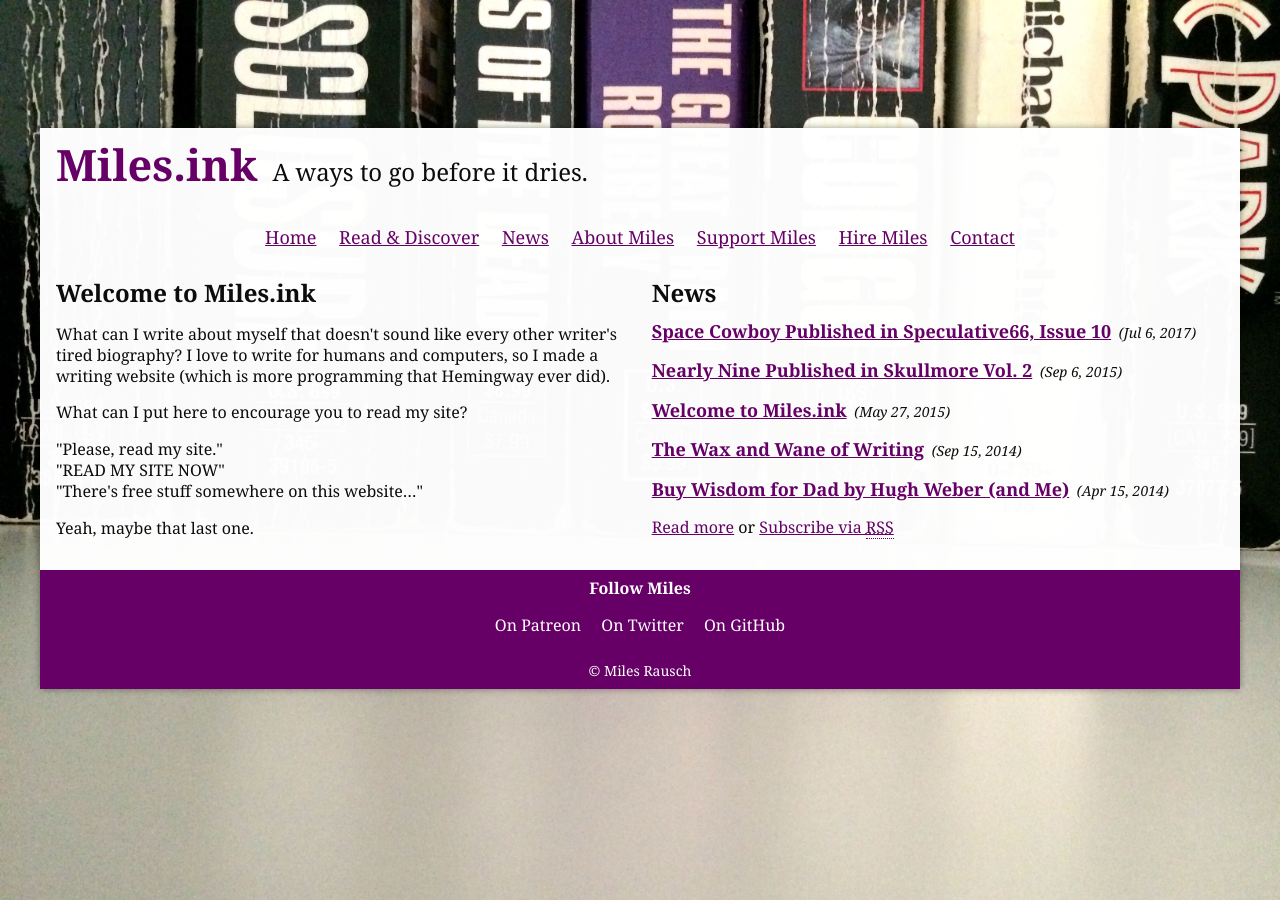
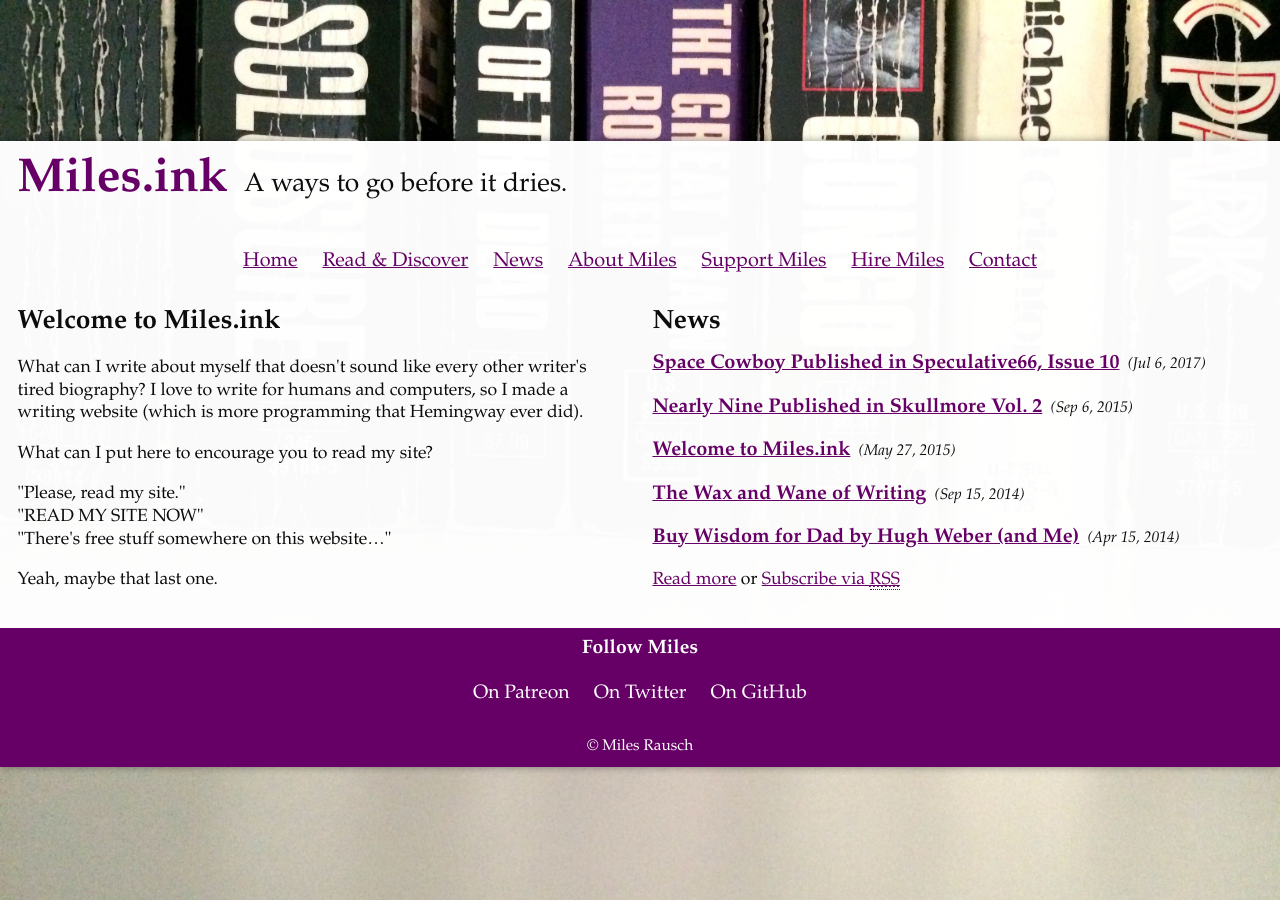
Before and after one commit to awayken/miles.ink, a Jekyll site: the page built from index.html, in a window 1280 px wide. Built offline with Jekyll 4.4.1, drawn with Linux system fonts in a browser that asks for light colours.

Commit message:
Change default font to system serif stack

```diff
--- a/_includes/head.html
+++ b/_includes/head.html
@@ -28,20 +28,5 @@
 
         ga('create', 'UA-96981-12', 'auto');
         ga('send', 'pageview');
-
-        // Web Fonts
-        // https://www.google.com/fonts#UsePlace:use/Collection:Vollkorn|Kurale
-        WebFontConfig = {
-            google: { families: [ 'Vollkorn::latin', 'Kurale::latin' ] }
-        };
-
-        (function() {
-            var wf = document.createElement('script');
-            wf.src = ('https:' == document.location.protocol ? 'https' : 'http') + '://ajax.googleapis.com/ajax/libs/webfont/1/webfont.js';
-            wf.type = 'text/javascript';
-            wf.async = 'true';
-            var s = document.getElementsByTagName('script')[0];
-            s.parentNode.insertBefore(wf, s);
-        })();
     </script>
 </head>
--- a/_sass/_general.scss
+++ b/_sass/_general.scss
@@ -11,7 +11,7 @@ html {
 body {
     background: #fff;
     color: $color-text;
-    font-family: Georgia, serif;
+    font-family: Baskerville, "Baskerville Old Face", "Hoefler Text", Garamond, "Times New Roman", serif;
     font-size: $size-base;
     line-height: 1.3;
 }
--- a/_sass/_variables.scss
+++ b/_sass/_variables.scss
@@ -11,8 +11,8 @@ $color-text: #0c0c0c;
 
 $size-tiny: 1em;
 $size-small: .875em;
-$size-base: 1em;
-$size-large: 1.125em;
+$size-base: 1.1em;
+$size-large: 1.13em;
 $size-huge: 1.5em;
 $size-giant: 2.7em;
 
```
